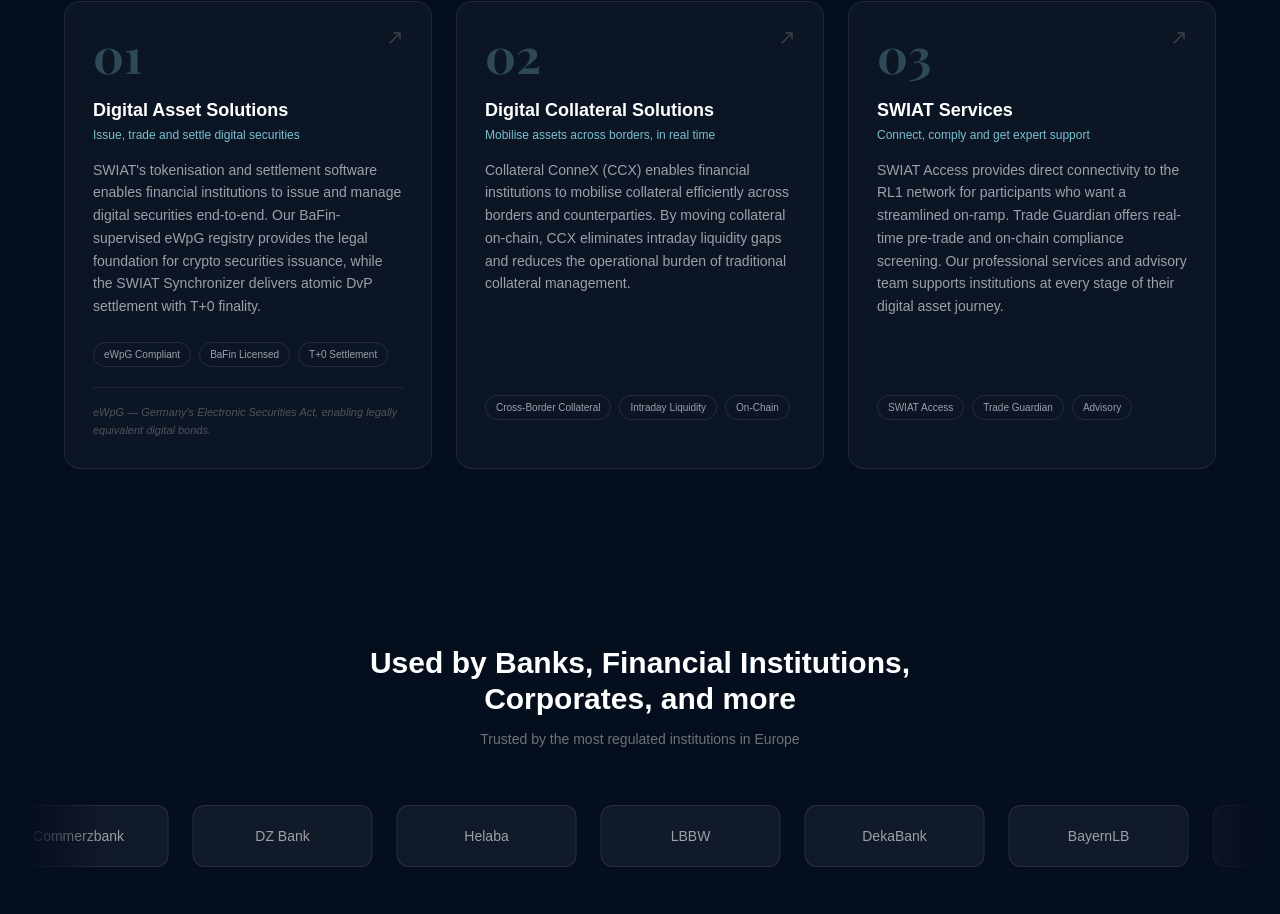
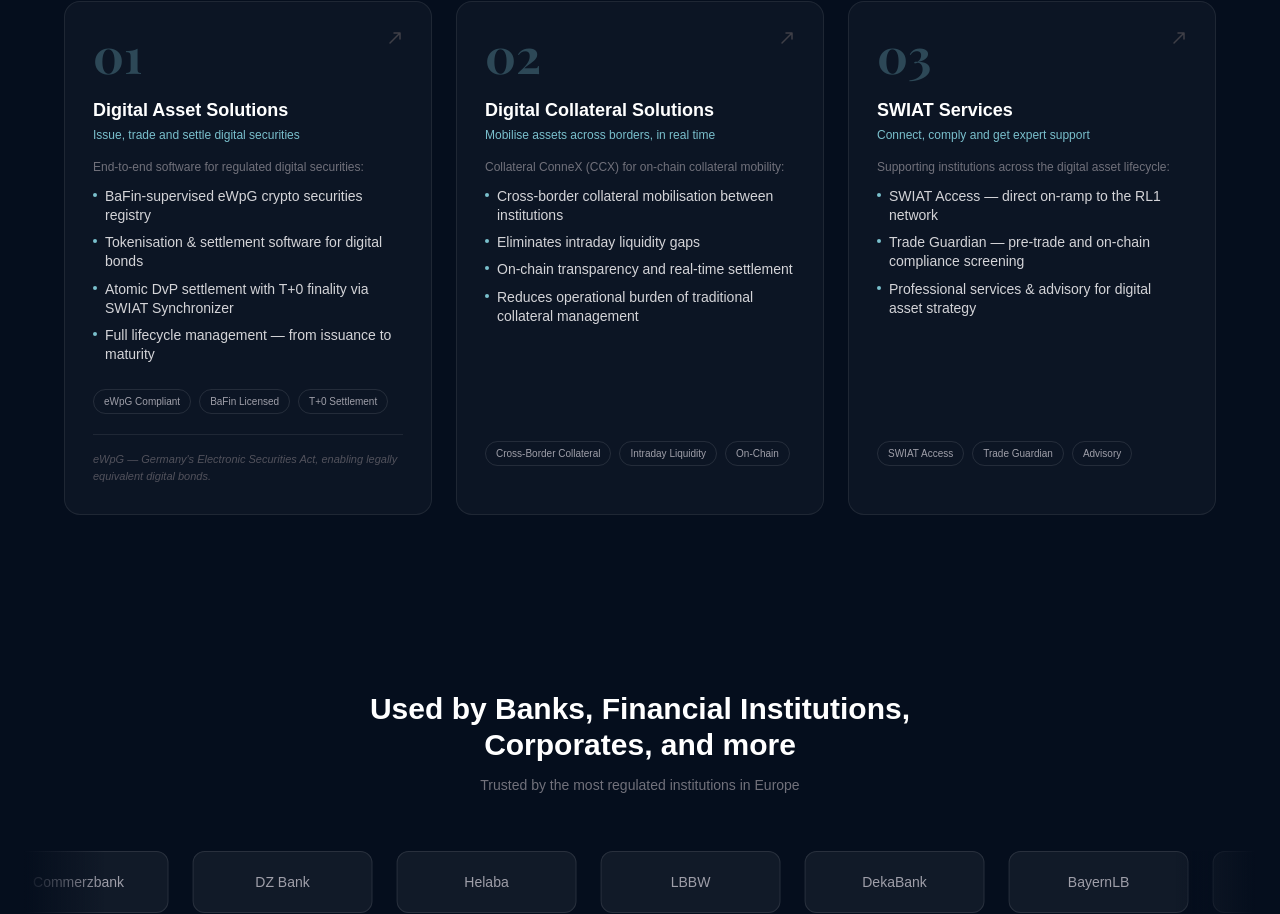
Before and after one commit to hxiao-z/swiat-landing-page, a Next.js app: page / in a window 1280 px wide. Shown: the part 1292-2206 px from the top of the page. Built offline with nearby package versions, Linux system fonts and the light colour scheme.

Commit message:
Switch WhatWeDoSection cards to intro + bullet format
Co-Authored-By: Claude Sonnet 4.6 <noreply@anthropic.com>

```diff
--- a/app/components/WhatWeDoSection.tsx
+++ b/app/components/WhatWeDoSection.tsx
@@ -6,7 +6,8 @@ type Pillar = {
   number: string;
   title: string;
   subtitle: string;
-  description: string;
+  intro: string;
+  bullets: string[];
   tags: string[];
   note: string;
   href: string;
@@ -17,8 +18,13 @@ const pillars: Pillar[] = [
     number: "01",
     title: "Digital Asset Solutions",
     subtitle: "Issue, trade and settle digital securities",
-    description:
-      "SWIAT's tokenisation and settlement software enables financial institutions to issue and manage digital securities end-to-end. Our BaFin-supervised eWpG registry provides the legal foundation for crypto securities issuance, while the SWIAT Synchronizer delivers atomic DvP settlement with T+0 finality.",
+    intro: "End-to-end software for regulated digital securities:",
+    bullets: [
+      "BaFin-supervised eWpG crypto securities registry",
+      "Tokenisation & settlement software for digital bonds",
+      "Atomic DvP settlement with T+0 finality via SWIAT Synchronizer",
+      "Full lifecycle management — from issuance to maturity",
+    ],
     tags: ["eWpG Compliant", "BaFin Licensed", "T+0 Settlement"],
     note: "eWpG — Germany's Electronic Securities Act, enabling legally equivalent digital bonds.",
     href: "/solutions/tokenization",
@@ -27,8 +33,13 @@ const pillars: Pillar[] = [
     number: "02",
     title: "Digital Collateral Solutions",
     subtitle: "Mobilise assets across borders, in real time",
-    description:
-      "Collateral ConneX (CCX) enables financial institutions to mobilise collateral efficiently across borders and counterparties. By moving collateral on-chain, CCX eliminates intraday liquidity gaps and reduces the operational burden of traditional collateral management.",
+    intro: "Collateral ConneX (CCX) for on-chain collateral mobility:",
+    bullets: [
+      "Cross-border collateral mobilisation between institutions",
+      "Eliminates intraday liquidity gaps",
+      "On-chain transparency and real-time settlement",
+      "Reduces operational burden of traditional collateral management",
+    ],
     tags: ["Cross-Border Collateral", "Intraday Liquidity", "On-Chain"],
     note: "",
     href: "/solutions/collateral-management",
@@ -37,8 +48,12 @@ const pillars: Pillar[] = [
     number: "03",
     title: "SWIAT Services",
     subtitle: "Connect, comply and get expert support",
-    description:
-      "SWIAT Access provides direct connectivity to the RL1 network for participants who want a streamlined on-ramp. Trade Guardian offers real-time pre-trade and on-chain compliance screening. Our professional services and advisory team supports institutions at every stage of their digital asset journey.",
+    intro: "Supporting institutions across the digital asset lifecycle:",
+    bullets: [
+      "SWIAT Access — direct on-ramp to the RL1 network",
+      "Trade Guardian — pre-trade and on-chain compliance screening",
+      "Professional services & advisory for digital asset strategy",
+    ],
     tags: ["SWIAT Access", "Trade Guardian", "Advisory"],
     note: "",
     href: "/services/trade-guardian",
@@ -99,9 +114,17 @@ export default function WhatWeDoSection() {
               <p className="text-[#7AC0CD] text-xs font-medium mb-4">{p.subtitle}</p>
 
               {/* Description */}
-              <p className="text-zinc-400 text-sm leading-relaxed flex-1 mb-6">
-                {p.description}
-              </p>
+              <div className="flex-1 mb-6">
+                <p className="text-zinc-500 text-xs mb-3">{p.intro}</p>
+                <ul className="flex flex-col gap-2">
+                  {p.bullets.map((b) => (
+                    <li key={b} className="flex items-start gap-2 text-zinc-300 text-sm leading-snug">
+                      <span className="mt-1.5 shrink-0 w-1 h-1 rounded-full bg-[#7AC0CD]" />
+                      {b}
+                    </li>
+                  ))}
+                </ul>
+              </div>
 
               {/* Tags */}
               <div className="flex flex-wrap gap-2 mb-5">
```
